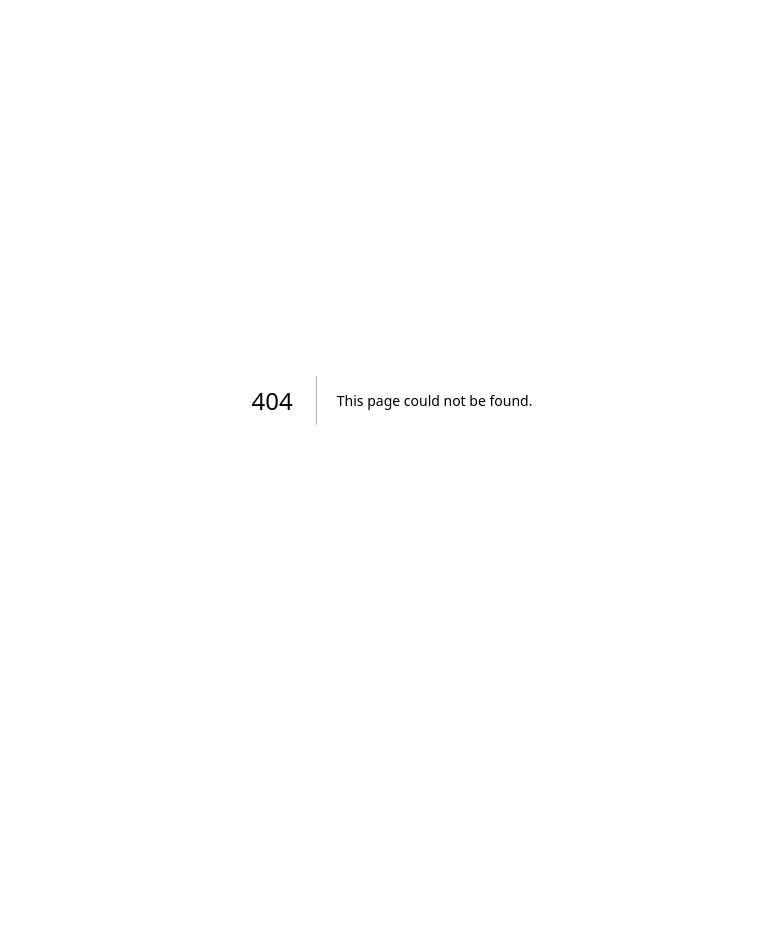
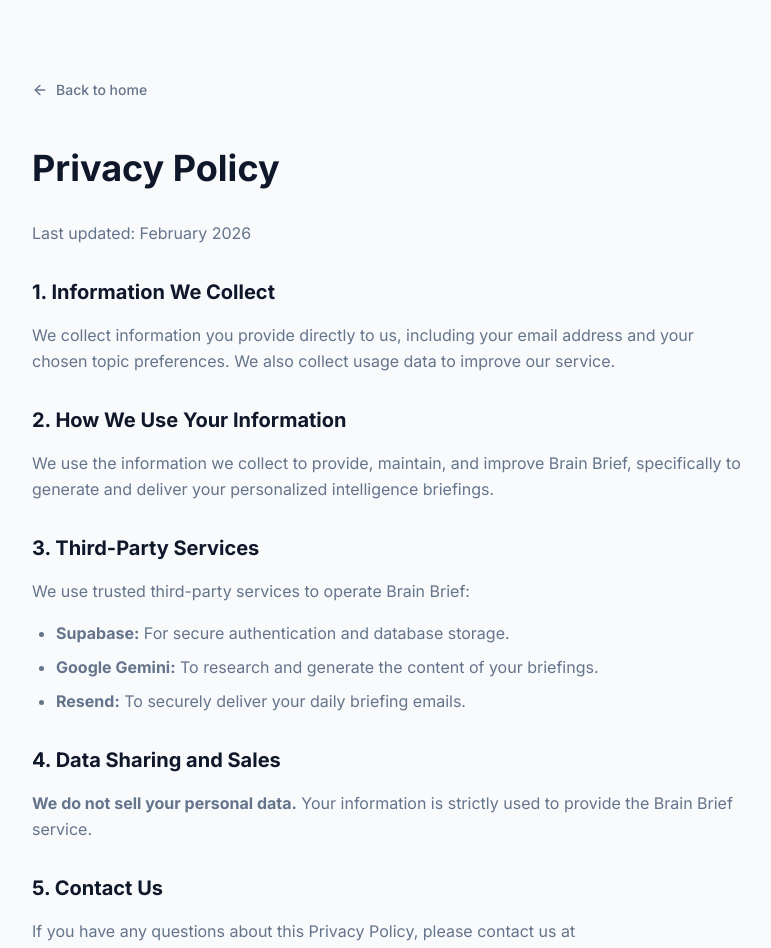
Before and after one commit to coltonkirsten/brainbrief-app, a Next.js app: page /privacy in a window 1280 px wide. Before the commit this address had no page. Shown: the top 948 px of the page, without its empty margins (248-1019 px from the left). Before the commit the page ends 800 px from the top, so only its background shows below. Built offline with nearby package versions, Linux system fonts and the light colour scheme.

Commit message:
fix: address frontend redesign feedback
- Add /privacy, /terms, and /contact pages and link them in the footer
- Fix copy conflict in pricing section (remove Stripe mention)
- Restore email confirmation hint in auth error handling
- Update signup page subhead to match premium brand voice

```diff
--- a/src/app/(auth)/login/page.tsx
+++ b/src/app/(auth)/login/page.tsx
@@ -20,7 +20,7 @@
     if (lower.includes("email rate limit") || lower.includes("rate limit"))
       return "Too many attempts — please try again in a few minutes.";
     if (lower.includes("invalid login credentials") || lower.includes("invalid credentials"))
-      return "Incorrect email or password. Please try again.";
+      return "Incorrect email or password. (If you just signed up, please check your inbox to confirm your email).";
     if (lower.includes("email not confirmed"))
       return "Please confirm your email address before signing in. Check your inbox.";
     if (lower.includes("invalid") && lower.includes("email"))
--- a/src/app/(auth)/signup/page.tsx
+++ b/src/app/(auth)/signup/page.tsx
@@ -99,7 +99,7 @@
           </Link>
           <h1 className="mt-6 text-2xl font-semibold">Create your account</h1>
           <p className="mt-2 text-sm text-muted-foreground">
-            Start getting smarter briefings in minutes
+            Your personal intelligence briefing starts here
           </p>
         </div>
 
--- /dev/null
+++ b/src/app/contact/page.tsx
@@ -0,0 +1,37 @@
+import Link from "next/link";
+import { ArrowLeft, Mail } from "lucide-react";
+
+export const metadata = {
+  title: "Contact | Brain Brief",
+};
+
+export default function ContactPage() {
+  return (
+    <div className="min-h-screen bg-background text-foreground selection:bg-accent/20">
+      <div className="max-w-3xl mx-auto px-6 py-20">
+        <Link href="/" className="inline-flex items-center text-sm font-medium text-muted-foreground hover:text-primary transition-colors mb-12">
+          <ArrowLeft className="w-4 h-4 mr-2" />
+          Back to home
+        </Link>
+        <div className="bg-white shadow-xl shadow-slate-200/50 border border-border rounded-2xl p-12 text-center max-w-xl mx-auto">
+          <div className="w-16 h-16 rounded-full bg-slate-50 border border-slate-100 flex items-center justify-center mx-auto mb-6">
+            <Mail className="w-8 h-8 text-accent" />
+          </div>
+          <h1 className="text-3xl font-bold font-serif text-primary mb-4">Contact Us</h1>
+          <p className="text-muted-foreground leading-relaxed mb-8">
+            Have questions, feedback, or need support? We're here to help. Reach out to us via email and we'll get back to you as soon as possible.
+          </p>
+          <a
+            href="mailto:brief@brief.brainbrief.app"
+            className="inline-flex items-center justify-center rounded-md bg-primary px-8 py-3.5 text-sm font-bold text-white uppercase tracking-wider hover:bg-primary-hover transition-all shadow-sm"
+          >
+            Email Support
+          </a>
+          <p className="mt-6 text-sm text-muted-foreground">
+            brief@brief.brainbrief.app
+          </p>
+        </div>
+      </div>
+    </div>
+  );
+}
--- a/src/app/page.tsx
+++ b/src/app/page.tsx
@@ -259,7 +259,7 @@
                 Start free trial
               </Link>
               <p className="text-center text-xs text-muted-foreground mt-4">
-                Cancel anytime. Secure payment via Stripe.
+                Cancel anytime. No credit card required to start.
               </p>
             </div>
           </div>
@@ -273,9 +273,9 @@
             Brain<span className="text-accent">Brief</span>
           </div>
           <div className="flex items-center gap-6 text-sm text-muted-foreground">
-            <Link href="#" className="hover:text-primary transition-colors">Privacy</Link>
-            <Link href="#" className="hover:text-primary transition-colors">Terms</Link>
-            <Link href="#" className="hover:text-primary transition-colors">Contact</Link>
+            <Link href="/privacy" className="hover:text-primary transition-colors">Privacy</Link>
+            <Link href="/terms" className="hover:text-primary transition-colors">Terms</Link>
+            <Link href="/contact" className="hover:text-primary transition-colors">Contact</Link>
           </div>
           <p className="text-sm text-muted-foreground">
             &copy; {new Date().getFullYear()} Brain Brief. All rights reserved.
--- /dev/null
+++ b/src/app/privacy/page.tsx
@@ -0,0 +1,43 @@
+import Link from "next/link";
+import { ArrowLeft } from "lucide-react";
+
+export const metadata = {
+  title: "Privacy Policy | Brain Brief",
+};
+
+export default function PrivacyPage() {
+  return (
+    <div className="min-h-screen bg-background text-foreground selection:bg-accent/20">
+      <div className="max-w-3xl mx-auto px-6 py-20">
+        <Link href="/" className="inline-flex items-center text-sm font-medium text-muted-foreground hover:text-primary transition-colors mb-12">
+          <ArrowLeft className="w-4 h-4 mr-2" />
+          Back to home
+        </Link>
+        <h1 className="text-4xl font-bold font-serif text-primary mb-8">Privacy Policy</h1>
+        <div className="prose prose-slate max-w-none text-muted-foreground leading-relaxed">
+          <p>Last updated: {new Date().toLocaleDateString('en-US', { month: 'long', year: 'numeric' })}</p>
+
+          <h2 className="text-xl font-serif font-bold text-primary mt-8 mb-4">1. Information We Collect</h2>
+          <p>We collect information you provide directly to us, including your email address and your chosen topic preferences. We also collect usage data to improve our service.</p>
+
+          <h2 className="text-xl font-serif font-bold text-primary mt-8 mb-4">2. How We Use Your Information</h2>
+          <p>We use the information we collect to provide, maintain, and improve Brain Brief, specifically to generate and deliver your personalized intelligence briefings.</p>
+
+          <h2 className="text-xl font-serif font-bold text-primary mt-8 mb-4">3. Third-Party Services</h2>
+          <p>We use trusted third-party services to operate Brain Brief:</p>
+          <ul className="list-disc pl-6 space-y-2 mt-4">
+            <li><strong>Supabase:</strong> For secure authentication and database storage.</li>
+            <li><strong>Google Gemini:</strong> To research and generate the content of your briefings.</li>
+            <li><strong>Resend:</strong> To securely deliver your daily briefing emails.</li>
+          </ul>
+
+          <h2 className="text-xl font-serif font-bold text-primary mt-8 mb-4">4. Data Sharing and Sales</h2>
+          <p><strong>We do not sell your personal data.</strong> Your information is strictly used to provide the Brain Brief service.</p>
+
+          <h2 className="text-xl font-serif font-bold text-primary mt-8 mb-4">5. Contact Us</h2>
+          <p>If you have any questions about this Privacy Policy, please contact us at <a href="mailto:support@brainbrief.app" className="text-accent hover:underline">support@brainbrief.app</a>.</p>
+        </div>
+      </div>
+    </div>
+  );
+}
--- /dev/null
+++ b/src/app/terms/page.tsx
@@ -0,0 +1,41 @@
+import Link from "next/link";
+import { ArrowLeft } from "lucide-react";
+
+export const metadata = {
+  title: "Terms of Service | Brain Brief",
+};
+
+export default function TermsPage() {
+  return (
+    <div className="min-h-screen bg-background text-foreground selection:bg-accent/20">
+      <div className="max-w-3xl mx-auto px-6 py-20">
+        <Link href="/" className="inline-flex items-center text-sm font-medium text-muted-foreground hover:text-primary transition-colors mb-12">
+          <ArrowLeft className="w-4 h-4 mr-2" />
+          Back to home
+        </Link>
+        <h1 className="text-4xl font-bold font-serif text-primary mb-8">Terms of Service</h1>
+        <div className="prose prose-slate max-w-none text-muted-foreground leading-relaxed">
+          <p>Last updated: {new Date().toLocaleDateString('en-US', { month: 'long', year: 'numeric' })}</p>
+
+          <h2 className="text-xl font-serif font-bold text-primary mt-8 mb-4">1. Acceptance of Terms</h2>
+          <p>By accessing and using Brain Brief, you accept and agree to be bound by the terms and provision of this agreement.</p>
+
+          <h2 className="text-xl font-serif font-bold text-primary mt-8 mb-4">2. Description of Service</h2>
+          <p>Brain Brief provides personalized, AI-generated intelligence briefings delivered via email. The service is provided "as is" and "as available". We reserve the right to modify, suspend, or discontinue the service at any time with or without notice.</p>
+
+          <h2 className="text-xl font-serif font-bold text-primary mt-8 mb-4">3. User Responsibilities</h2>
+          <p>You are responsible for maintaining the confidentiality of your account and password. You agree to accept responsibility for all activities that occur under your account.</p>
+
+          <h2 className="text-xl font-serif font-bold text-primary mt-8 mb-4">4. Subscriptions and Payments</h2>
+          <p>Brain Brief offers a 14-day free trial, after which a subscription is required to continue receiving briefings. You may cancel your subscription at any time. Refunds are handled on a case-by-case basis.</p>
+
+          <h2 className="text-xl font-serif font-bold text-primary mt-8 mb-4">5. Limitation of Liability</h2>
+          <p>Brain Brief uses AI to synthesize information from various sources. While we strive for accuracy, we do not guarantee the completeness or reliability of the information provided in the briefings. You agree that Brain Brief shall not be liable for any direct, indirect, incidental, special, or consequential damages resulting from the use or inability to use the service.</p>
+
+          <h2 className="text-xl font-serif font-bold text-primary mt-8 mb-4">6. Contact</h2>
+          <p>Questions about the Terms of Service should be sent to us at <a href="mailto:support@brainbrief.app" className="text-accent hover:underline">support@brainbrief.app</a>.</p>
+        </div>
+      </div>
+    </div>
+  );
+}
```
